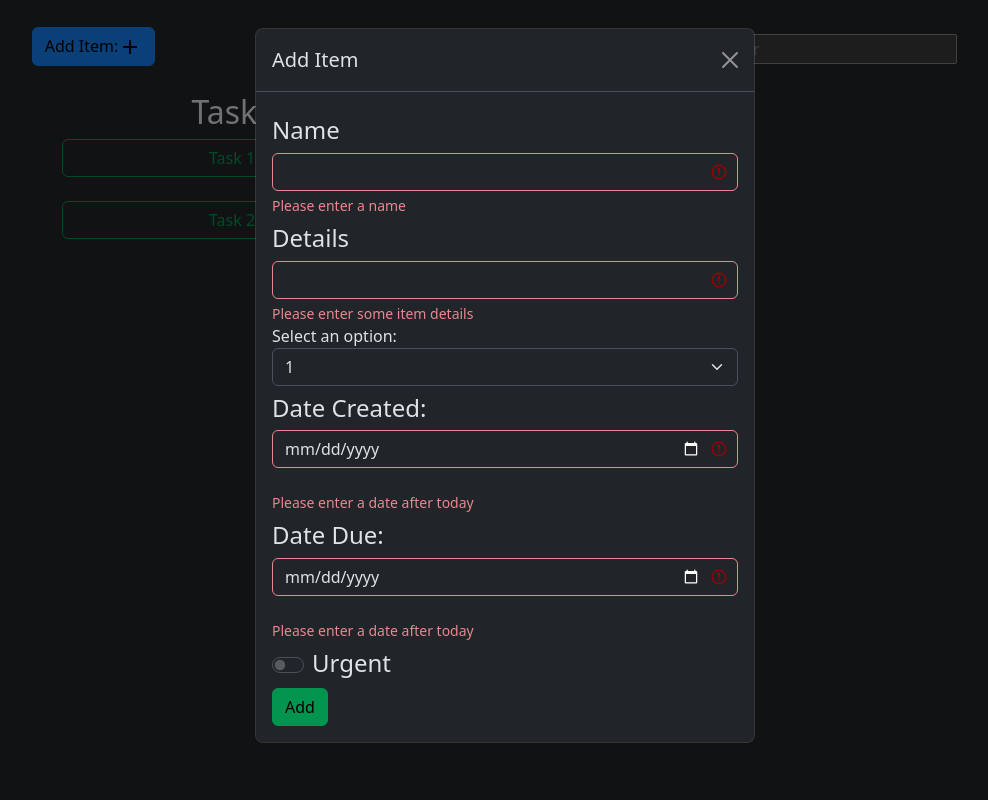
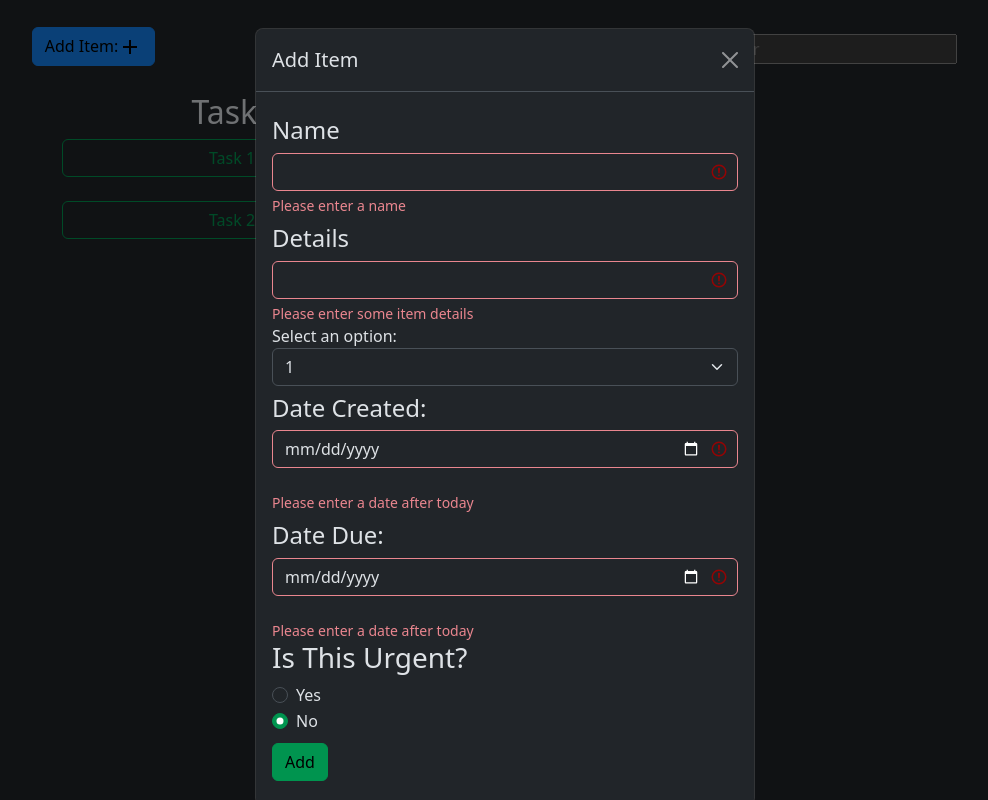
Before and after one commit to mickelson-classroom/list-detail-site-garv5014, a React (Create React App) app in the folder list-details/: page / in a window 1280 px wide. Both pictures are taken after a click on the button "Add Item:". Shown: the whole page, without its empty margins (135-1123 px from the left). Built offline with nearby package versions, Linux system fonts and the light colour scheme.

Commit message:
added the radio button

```diff
--- a/list-details/src/components/AddItem.tsx
+++ b/list-details/src/components/AddItem.tsx
@@ -1,8 +1,9 @@
 import { useState, FC } from "react";
 import IListItem from "../interfaces/IListItem";
 import { CustomTextInput } from "./CustomTextInput";
-import { Select } from "@mui/material";
+import { Radio, Select } from "@mui/material";
 import SelectDropdown from "./SelectDropdown";
+import RadioButton from "./RadioButtons";
 
 export const AddItem: FC<{ handleAdd: (item: IListItem) => void }> = ({
   handleAdd,
@@ -46,11 +47,7 @@ export const AddItem: FC<{ handleAdd: (item: IListItem) => void }> = ({
 
   return (
     <div className="row">
-      <form
-        onSubmit={handleSubmit}
-        className="form needs-validation"
-        noValidate
-      >
+      <form onSubmit={handleSubmit} className="form needs-validation">
         <CustomTextInput
           validationCondition={(value: string) => value.length !== 0}
           label={"Name"}
@@ -60,6 +57,7 @@ export const AddItem: FC<{ handleAdd: (item: IListItem) => void }> = ({
           }
           validFeedback="Looks good!"
           invalidFeedback="Please enter a name"
+          isRequired={true}
         />
 
         <CustomTextInput
@@ -101,6 +99,7 @@ export const AddItem: FC<{ handleAdd: (item: IListItem) => void }> = ({
             value={itemInfo?.["Date Created"]}
             placeholder="Date Created"
             onChange={(e) => handleChange(e.target.value, "Date Created")}
+            required
           />
           <div className="invalid-feedback">
             Please enter a date after today
@@ -129,20 +128,19 @@ export const AddItem: FC<{ handleAdd: (item: IListItem) => void }> = ({
           </div>
         </div>
 
-        <div className="form-check form-switch">
-          <label htmlFor="isUrgent" className="form-label h4 my-2">
-            Urgent
-          </label>
-          <input
-            type="checkbox"
-            id="isUrgent"
-            role="switch"
-            className="form-check-input mt-3"
-            onChange={(e) => handleChange(e.target.checked, "isUrgent")}
-          />
-        </div>
+        <RadioButton
+          options={[
+            { value: "true", label: "Yes" },
+            { value: "false", label: "No" },
+          ]}
+          selectedOption={itemInfo.isUrgent.toString()}
+          onChange={(newValue: string) => {
+            handleChange(newValue, "isUrgent");
+          }}
+          label={"Is This Urgent?"}
+        />
 
-        <button type="submit" className="btn btn-primary ">
+        <button type="submit" className="btn btn-primary my-2">
           Add
         </button>
       </form>
--- a/list-details/src/components/CustomTextInput.tsx
+++ b/list-details/src/components/CustomTextInput.tsx
@@ -7,6 +7,7 @@ export const CustomTextInput: FC<{
   invalidFeedback?: string;
   validFeedback?: string;
   handleParentChange: (newValue: string) => void;
+  isRequired?: boolean;
 }> = ({
   validationCondition,
   label,
@@ -14,6 +15,7 @@ export const CustomTextInput: FC<{
   validFeedback,
   invalidFeedback,
   handleParentChange,
+  isRequired,
 }) => {
   const [inputValue, setInputValue] = useState("");
   const [isValid, setIsValid] = useState(false);
@@ -39,6 +41,7 @@ export const CustomTextInput: FC<{
           e.preventDefault();
           handleChange(e.target.value);
         }}
+        required={isRequired}
       />
       {invalidFeedback && (
         <div className="invalid-feedback">{invalidFeedback}</div>
--- a/list-details/src/components/RadioButtons.tsx
+++ b/list-details/src/components/RadioButtons.tsx
@@ -1,13 +1,14 @@
 import React, { FC } from "react";
 
 const RadioButton: FC<{
-  options: [{ value: any; label: string }];
+  options: Array<{ value: any; label: string }>;
   selectedOption: string;
-  onChange: () => void;
-}> = ({ options, selectedOption, onChange }) => {
+  onChange: (newValue: string) => void;
+  label: string;
+}> = ({ options, selectedOption, onChange, label }) => {
   return (
     <div>
-      <label>Select an option:</label>
+      <label className="h3">{label}</label>
       <div>
         {options.map((option) => (
           <div key={option.value} className="form-check">
@@ -18,7 +19,9 @@ const RadioButton: FC<{
               id={option.value}
               value={option.value}
               checked={selectedOption === option.value}
-              onChange={onChange}
+              onChange={(e) => {
+                onChange(e.target.value);
+              }}
             />
             <label className="form-check-label" htmlFor={option.value}>
               {option.label}
```
